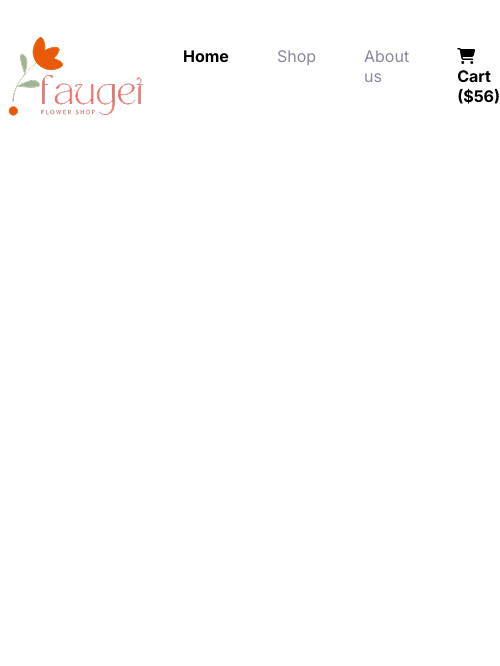
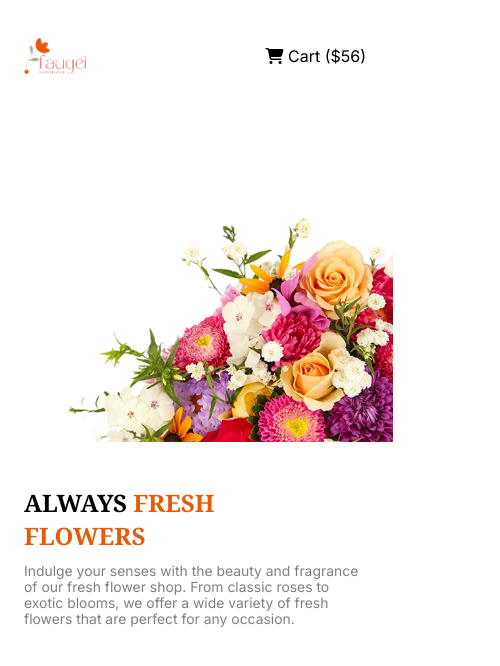
Before and after one commit to eistiakahmed/assignment-2, a plain HTML site: page index.html in a window 390 px wide. Shown: the whole page, 500 px wide, since content can reach past the window. Drawn offline with Linux system fonts and the light colour scheme.

Commit message:
Complete mobile-responsive banner section design

```diff
--- a/index.html
+++ b/index.html
@@ -12,14 +12,27 @@
     <header>
           <!-- Navigation sections start -->
         <nav class="navigation-container">
-            <img src="./assets/logo.png" alt="Fauget logo">
+            <img class="brand" src="./assets/logo.png" alt="Fauget logo">
             <ul class="menu inter-font">
-                <li class="menu-item"><a href="#">Home</a></li>
-                <li class="menu-item-style"><a href="#">Shop</a></li>
-                <li class="menu-item-style"><a href="#">About us</a></li>
+                <li class="menu-item mobile-loop"><a href="#">Home</a></li>
+                <li class="menu-item-style mobile-loop"><a href="#">Shop</a></li>
+                <li class="menu-item-style mobile-loop"><a href="#">About us</a></li>
                 <li class="menu-item"><a href="#"><i class="fa-solid fa-cart-shopping"></i> Cart ($56)</a></li>
             </ul>
         </nav>
+           <!-- banner sections start  -->
+             <div class="banner-container">
+                <div class="banner-info">
+                   <h1 class="banner-title noto-serif-font">ALWAYS <span class="colorful-text">FRESH</span></h1>
+                   <h1 class="banner-title-2 colorful-text noto-serif-font">FLOWERS</h1>
+                   <p class="banner-description inter-font">
+                    Indulge your senses with the beauty and fragrance of our fresh flower shop. From classic roses to exotic blooms, we offer a wide variety of fresh flowers that are perfect for any occasion.
+                   </p>
+                </div>
+                <div class="banner-image">
+                    <img src="./assets/hero-flower.png" alt="">
+                </div>
+             </div>
     </header>
     <main>
 
--- a/styles/style.css
+++ b/styles/style.css
@@ -59,3 +59,101 @@ header{
     font-size: 1rem;
     font-weight: 400;
 }
+
+/* banner section style */
+.banner-container{
+    display: flex;
+    justify-content: space-between;
+    align-items: center;
+    margin-top: 120px;
+
+}
+
+.banner-info{
+    margin-top: 45px;
+}
+
+.colorful-text{
+    color: rgba(233, 90, 8, 1);
+}
+.banner-title{
+    margin-bottom: 0px;
+    font-size: 4rem;
+    font-weight: 700;
+}
+.banner-title-2{
+ margin-top: 0px;
+ margin-bottom: 5px;
+ font-size: 4rem;
+ font-weight: 700;
+}
+
+.banner-description{
+    font-size: 1.37rem;
+    font-weight: 400;
+    color: rgba(0, 0, 0, 0.5);
+    margin-top: 11px;
+
+}
+
+.banner-image img{
+    display: block;
+}
+
+
+/* responsive layout style */
+@media screen and (max-width: 576px) {
+     /* nav responsive */
+    .mobile-loop{
+        display: none;
+    }
+    .menu-item a{
+    font-size: 1rem;
+    font-weight: 400;
+    }
+    .brand{
+       width: 63px;
+       height: 38px;
+    }
+
+    .navigation-container{
+        align-items: center;
+        padding-left: 16px;
+        padding-right: 16px;
+    }
+
+    /* banner responsive */
+    .banner-container{
+        flex-direction: column-reverse;
+
+    }
+    .banner-info{
+        margin-left: 16px;
+        margin-right: 17px;
+        margin-top: 28px;
+
+    }
+    .banner-image img{
+        width: 103%;
+
+    }
+
+    .banner-title{
+      margin-bottom: 0px;
+      font-size: 1.5rem;
+      font-weight: 700;
+    }
+    .banner-title-2{
+      margin-top: 0px;
+      margin-bottom: 5px;
+      font-size: 1.5rem;
+      font-weight: 700;
+    }
+    .banner-description{
+    font-size: 0.87rem;
+    font-weight: 400;
+    color: rgba(0, 0, 0, 0.5);
+    margin-top: 11px;
+
+}
+}
```
